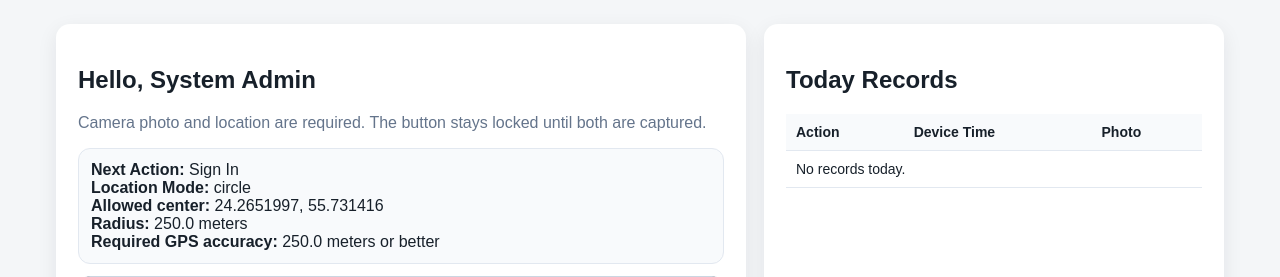
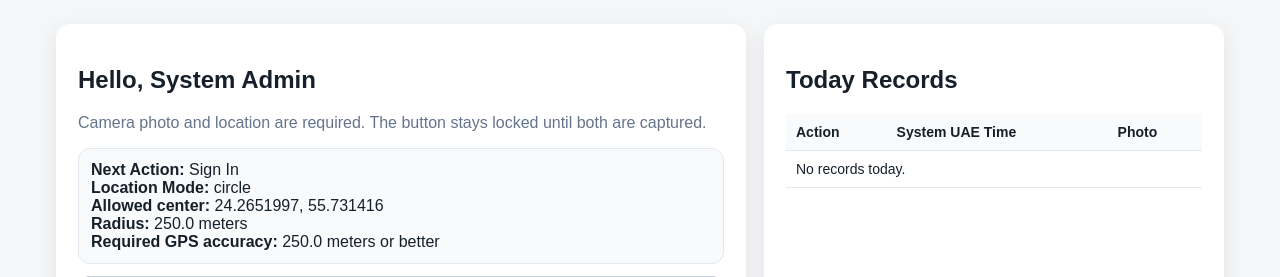
Before and after one commit to chatact135-wq/attendance-teachers, a Flask app: page /attendance in a window 1280 px wide. Shown: the part 51-328 px from the top of the page. Run offline with Flask 3, Linux system fonts and the light colour scheme; the visitor is signed in with stand-in values (Sample User, id 1); data comes from the database, SQL or seed files in the repository; data that the repository does not hold is empty.

Commit message:
Add files via upload

```diff
--- a/app.py
+++ b/app.py
@@ -2,6 +2,7 @@
 import base64
 import uuid
 from datetime import datetime, date
+from zoneinfo import ZoneInfo
 from functools import wraps
 from math import radians, sin, cos, sqrt, atan2
 
@@ -22,6 +23,12 @@
 
 db = SQLAlchemy(app)
 
+UAE_TZ = ZoneInfo("Asia/Dubai")
+
+def uae_now():
+    """Server-side UAE time. Do not trust device/browser time for attendance."""
+    return datetime.now(UAE_TZ).replace(tzinfo=None)
+
 # Default geofence: change these from Admin > Location Settings after first login.
 DEFAULT_CENTER_LAT = float(os.environ.get("ALLOWED_CENTER_LAT", "24.2651997"))
 DEFAULT_CENTER_LNG = float(os.environ.get("ALLOWED_CENTER_LNG", "55.7314160"))
@@ -35,7 +42,7 @@
     password_hash = db.Column(db.String(255), nullable=False)
     role = db.Column(db.String(20), nullable=False, default="user")
     is_active = db.Column(db.Boolean, default=True)
-    created_at = db.Column(db.DateTime, default=datetime.utcnow)
+    created_at = db.Column(db.DateTime, default=uae_now)
 
     def set_password(self, password):
         self.password_hash = generate_password_hash(password)
@@ -47,8 +54,8 @@
     id = db.Column(db.Integer, primary_key=True)
     user_id = db.Column(db.Integer, db.ForeignKey("user.id"), nullable=False)
     action = db.Column(db.String(20), nullable=False)  # IN or OUT
-    timestamp_utc = db.Column(db.DateTime, default=datetime.utcnow, nullable=False)
-    device_time = db.Column(db.String(80), nullable=False)
+    timestamp_utc = db.Column(db.DateTime, default=uae_now, nullable=False)
+    device_time = db.Column(db.String(80), nullable=False)  # Stored as server UAE time, not user device time
     latitude = db.Column(db.Float, nullable=False)
     longitude = db.Column(db.Float, nullable=False)
     accuracy = db.Column(db.Float)
@@ -174,7 +181,7 @@
 @login_required
 def attendance():
     user = current_user()
-    today_start = datetime.combine(date.today(), datetime.min.time())
+    today_start = datetime.combine(uae_now().date(), datetime.min.time())
     records = Attendance.query.filter(Attendance.user_id == user.id, Attendance.timestamp_utc >= today_start).order_by(Attendance.timestamp_utc.desc()).all()
     last_record = Attendance.query.filter_by(user_id=user.id).order_by(Attendance.timestamp_utc.desc()).first()
     next_action = "OUT" if last_record and last_record.action == "IN" else "IN"
@@ -190,7 +197,9 @@
 def submit_attendance():
     user = current_user()
     action = request.form.get("action")
-    device_time = request.form.get("device_time", "")
+    # Never trust browser/device time. Attendance time is generated on the server in UAE time only.
+    system_uae_time = uae_now()
+    device_time = system_uae_time.strftime("%Y-%m-%d %H:%M:%S")
     lat = request.form.get("latitude")
     lng = request.form.get("longitude")
     accuracy = request.form.get("accuracy") or None
@@ -234,7 +243,7 @@
 
     header, encoded = photo_data.split(",", 1)
     image_bytes = base64.b64decode(encoded)
-    filename = secure_filename(f"{user.username}_{action}_{datetime.utcnow().strftime('%Y%m%d_%H%M%S')}_{uuid.uuid4().hex[:8]}.jpg")
+    filename = secure_filename(f"{user.username}_{action}_{system_uae_time.strftime('%Y%m%d_%H%M%S')}_{uuid.uuid4().hex[:8]}.jpg")
     file_path = os.path.join(CAPTURE_DIR, filename)
     with open(file_path, "wb") as f:
         f.write(image_bytes)
@@ -248,11 +257,12 @@
         accuracy=accuracy_f,
         distance_m=dist,
         photo_path=f"captures/{filename}",
-        user_agent=request.headers.get("User-Agent", "")
+        user_agent=request.headers.get("User-Agent", ""),
+        timestamp_utc=system_uae_time
     )
     db.session.add(rec)
     db.session.commit()
-    flash(f"Signed {'in' if action == 'IN' else 'out'} successfully with location and camera photo.", "success")
+    flash(f"Signed {'in' if action == 'IN' else 'out'} successfully using server UAE time, location and camera photo.", "success")
     return redirect(url_for("attendance"))
 
 @app.route("/admin")
@@ -320,8 +330,8 @@
             "Name": r.user.full_name,
             "Username": r.user.username,
             "Action": "Sign In" if r.action == "IN" else "Sign Out",
-            "Server UTC Time": r.timestamp_utc.strftime("%Y-%m-%d %H:%M:%S"),
-            "Device Local Time": r.device_time,
+            "System UAE Time": r.timestamp_utc.strftime("%Y-%m-%d %H:%M:%S"),
+            "Stored Time Source": "Server UAE time",
             "Latitude": r.latitude,
             "Longitude": r.longitude,
             "Accuracy meters": r.accuracy,
--- a/static/attendance.js
+++ b/static/attendance.js
@@ -16,10 +16,10 @@
 let photoReady = false;
 let locationReady = false;
 function updateButton(){
-  deviceTime.value = new Date().toLocaleString();
+  deviceTime.value = "SERVER_UAE_TIME_ONLY";
   submitBtn.disabled = !(photoReady && locationReady);
 }
-setInterval(()=>{ deviceTime.value = new Date().toLocaleString(); },1000);
+// Device/browser time is not used. The server stores official UAE time only.
 startCamera.addEventListener('click', async ()=>{
   try{
     const stream = await navigator.mediaDevices.getUserMedia({video:{facingMode:'user'}, audio:false});
--- a/templates/admin.html
+++ b/templates/admin.html
@@ -13,14 +13,14 @@
     <a class="button" href="{{ url_for('export_excel') }}">Export Excel</a>
   </form>
   <table>
-    <thead><tr><th>Name</th><th>Action</th><th>Device Time</th><th>Server UTC</th><th>Location</th><th>GPS Accuracy</th><th>Distance</th><th>Photo</th></tr></thead>
+    <thead><tr><th>Name</th><th>Action</th><th>System UAE Time</th><th>Time Source</th><th>Location</th><th>GPS Accuracy</th><th>Distance</th><th>Photo</th></tr></thead>
     <tbody>
       {% for r in records %}
       <tr>
         <td>{{ r.user.full_name }}</td>
         <td>{{ 'Sign In' if r.action == 'IN' else 'Sign Out' }}</td>
-        <td>{{ r.device_time }}</td>
         <td>{{ r.timestamp_utc.strftime('%Y-%m-%d %H:%M:%S') }}</td>
+        <td>Server UAE</td>
         <td>{{ '%.6f'|format(r.latitude) }}, {{ '%.6f'|format(r.longitude) }}<br><a href="https://www.google.com/maps?q={{ r.latitude }},{{ r.longitude }}" target="_blank">Map</a></td>
         <td>{{ '%.0f'|format(r.accuracy or 0) }} m</td>
         <td>{{ '%.1f'|format(r.distance_m or 0) }} m</td>
--- a/templates/attendance.html
+++ b/templates/attendance.html
@@ -40,12 +40,12 @@
   <section class="card">
     <h2>Today Records</h2>
     <table>
-      <thead><tr><th>Action</th><th>Device Time</th><th>Photo</th></tr></thead>
+      <thead><tr><th>Action</th><th>System UAE Time</th><th>Photo</th></tr></thead>
       <tbody>
       {% for r in records %}
         <tr>
           <td>{{ 'In' if r.action == 'IN' else 'Out' }}</td>
-          <td>{{ r.device_time }}</td>
+          <td>{{ r.timestamp_utc.strftime('%Y-%m-%d %H:%M:%S') }}</td>
           <td><a href="{{ url_for('static', filename=r.photo_path) }}" target="_blank">View</a></td>
         </tr>
       {% else %}
```
Also changed, not shown: README.md.
